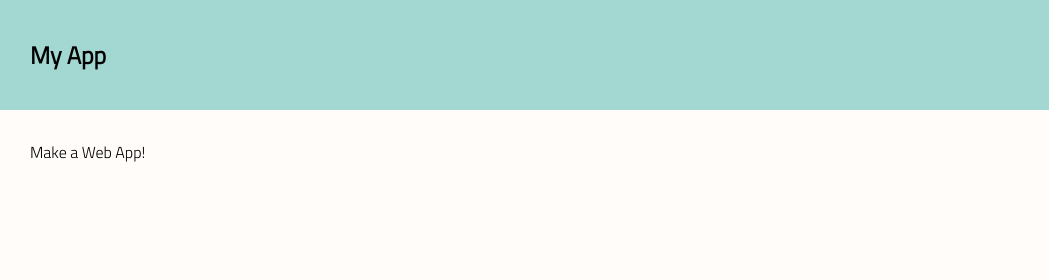
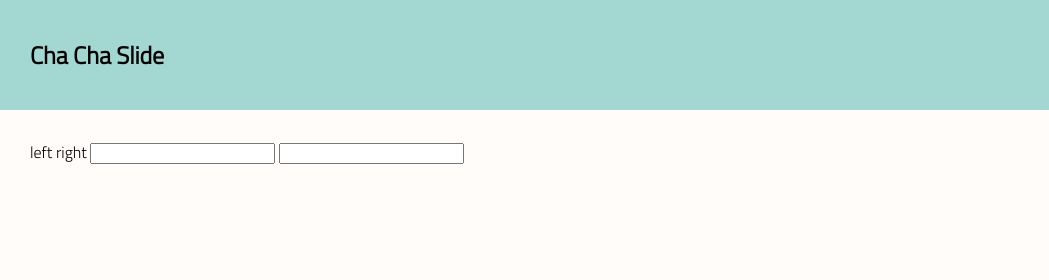
Before and after one commit to jlaurentpdx/mob-project, a plain HTML site: page index.html in a window 1280 px wide. Shown: the top 280 px of the page, 0-1049 px from the left. Drawn offline with Linux system fonts and the light colour scheme.

Commit message:
inital commit added two input

```diff
--- a/index.html
+++ b/index.html
@@ -13,13 +13,21 @@
 
 <body>
     <header>
-        <h1>My App</h1>
+
+        <h1>Cha Cha Slide</h1>
         <img src="assets/big-logo.png" />
     </header>
 
     <main>
+    <span id="dir-1">left</span>
+    <span id="dir-2">right</span>
+    <input id = "dir-2-input" type="text">
+    <input id= "dir-1-input" type="text">
 
-        Make a Web App!
+<!-- <Span id="body-1"></Span> -->
+<!-- <span id="body-2"></span> -->
+
+
 
     </main>
 
```
